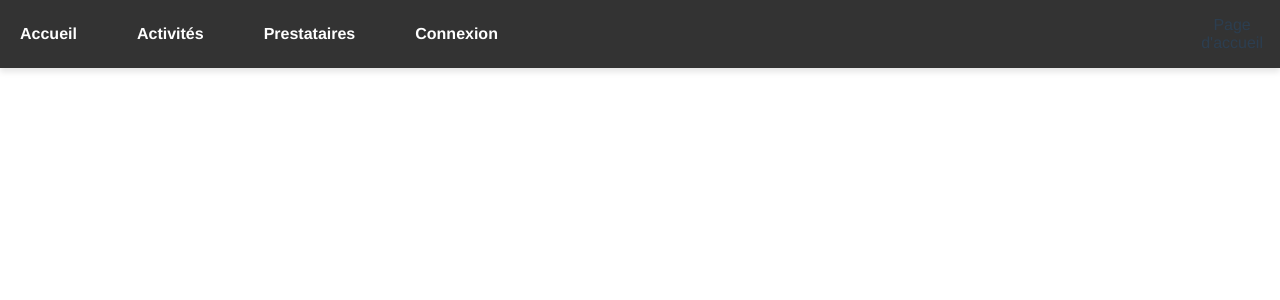
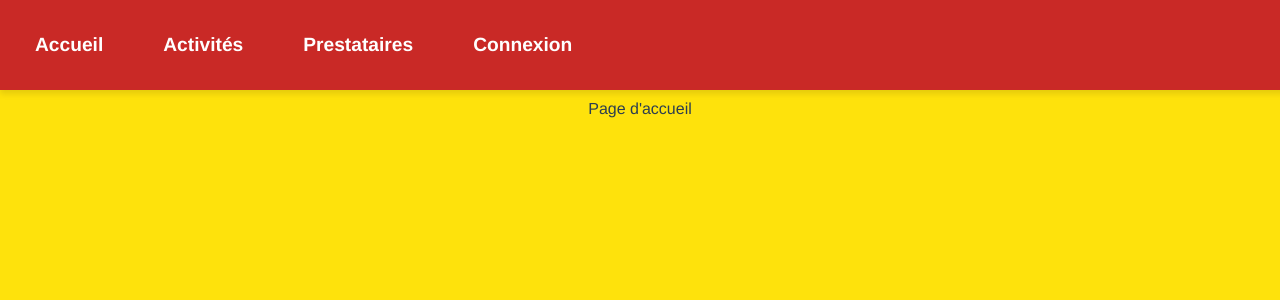
Before and after one commit to sbonnin3/sae, a Vue app: page /Accueil in a window 1280 px wide. Shown: the top 300 px of the page. Built offline with nearby package versions, Linux system fonts and the light colour scheme.

Commit message:
Page template

```diff
--- a/package.json
+++ b/package.json
@@ -10,7 +10,8 @@
   "dependencies": {
     "core-js": "^3.8.3",
     "vue": "^2.6.14",
-    "vue-router": "^3.6.5"
+    "vue-router": "^3.6.5",
+    "vuex": "^3.6.2"
   },
   "devDependencies": {
     "@babel/core": "^7.12.16",
--- a/src/App.vue
+++ b/src/App.vue
@@ -1,26 +1,61 @@
 <template>
   <div id="app">
     <NavBar :links="navLinks" />
+    <router-view></router-view>
   </div>
 </template>
 
 <script>
+import { mapActions } from 'vuex';
 import NavBar from "@/components/NavBar.vue";
+
 export default {
   name: 'App',
   components: {
     NavBar,
+  },
+  data() {
+    return {
+      navLinks: [
+        { name: "Accueil", path: "/Accueil" },
+        { name: "Activités", path: "/Activites" },
+        { name: "Prestataires", path: "/Prestataires" },
+        { name: "Connexion", path: "/Connexion" }
+      ]
+    };
+  },
+  methods: {
+    ...mapActions(['getAllTournois']),
+  },
+  mounted() {
+    this.getAllTournois();
   }
 }
 </script>
 
 <style>
+html, body {
+  margin: 0;
+  padding: 0;
+  height: 100%;
+  width: 100%;
+  background-color: #fee20c;
+}
+
 #app {
   font-family: Avenir, Helvetica, Arial, sans-serif;
   -webkit-font-smoothing: antialiased;
   -moz-osx-font-smoothing: grayscale;
   text-align: center;
   color: #2c3e50;
-  margin-top: 60px;
+  margin-top: 100px;
+  background-color: #fee20c;
+  min-height: 100vh;
+  padding-bottom: 20px;
+}
+
+body {
+  width: 100vw;
+  overflow-x: hidden;
 }
 </style>
--- a/src/components/NavBar.vue
+++ b/src/components/NavBar.vue
@@ -6,17 +6,16 @@
                     <a href="/Accueil" class="nav-link">Accueil</a>
                 </li>
                 <li class="nav-item">
-            <a href="/Accueil" class="nav-link">Activités</a>
+                    <a href="/Activites" class="nav-link">Activités</a>
                 </li>
                 <li class="nav-item">
-            <a href="#" class="nav-link">Prestataires</a>
+                    <a href="/Prestataires" class="nav-link">Prestataires</a>
                 </li>
                 <li class="nav-item">
-            <a href="#" class="nav-link">Connexion</a>
+                    <a href="/Connexion" class="nav-link">Connexion</a>
                 </li>
             </ul>
         </div>
-      <router-view></router-view>
     </nav>
 </template>
 
@@ -27,30 +26,31 @@
 </script>
 
 <style scoped>
-  /* Reset margin and padding */
-  body, html {
+body,
+html {
     margin: 0;
     padding: 0;
     width: 100%;
     height: 100%;
 }
 
-  /* Container styles */
 .navbar {
-    width: 100vw; /* Full viewport width */
+  width: 100vw;
   background-color: #333;
-    padding: 0; /* Remove padding to ensure full width coverage */
   display: flex;
-    justify-content: space-between;
   align-items: center;
   box-shadow: 0 4px 6px rgba(0, 0, 0, 0.1);
-    position: fixed; /* Keep navbar at the top */
+  position: fixed; /* Fix the navbar at the top */
   top: 0;
   left: 0;
-    z-index: 1000; /* Ensure it's on top of other content */
+  height: 60px; /* Fixing the height */
+  z-index: 1000;
+  background-color: #c92926; /* Couleur de fond de la navbar */
+    padding: 15px;
+    justify-content: center;
 }
 
-  /* Make sure navbar covers the full width */
+
 .nav-container {
     display: flex;
     justify-content: flex-start;
@@ -58,7 +58,6 @@
     padding: 0;
 }
 
-  /* List and items */
 .nav-list {
     display: flex;
     list-style-type: none;
@@ -75,7 +74,6 @@
     margin-right: 0;
 }
 
-  /* Links */
 .nav-link {
     color: white;
     text-decoration: none;
@@ -83,15 +81,16 @@
     font-weight: bold;
     transition: background-color 0.3s ease, color 0.3s ease;
     border-radius: 5px;
+    color: white;
+    text-decoration: none;
+    font-size: 1.2em;
 }
 
-  /* Hover effects */
 .nav-link:hover {
     background-color: #555;
     color: #fff;
 }
 
-  /* Active link style */
 .nav-link.active {
     background-color: #666;
     color: #fff;
--- /dev/null
+++ b/src/datasource/data.js
@@ -0,0 +1,28 @@
+export const tournois = [
+    {
+      _id: "000001",
+      nom: "Corn Hole",
+      prix: 10,
+      lieu: "Place du drapeau",
+      dates: {
+        mois: 7,
+        jour: 16,
+        heures: 14,
+        min: 30,
+      },
+      image: "https://media.istockphoto.com/id/163927154/vector/cornhole.jpg?s=612x612&w=0&k=20&c=Th_Y1uhNzjxD7J4NKLg4JpTg4jt9EMrQox9moD5ryLc=" // Chemin vers l'image
+    },
+    {
+      _id: "000002",
+      nom: "Basketball",
+      prix: 15,
+      lieu: "Stade municipal",
+      dates: {
+        mois: 8,
+        jour: 20,
+        heures: 16,
+        min: 0,
+      },
+      image: "https://prod-printler-front-as.azurewebsites.net/media/photo/134290.jpg?mode=crop&width=727&height=1024&rnd=0.0.1" // Chemin vers l'image
+    }
+  ];
--- a/src/main.js
+++ b/src/main.js
@@ -1,10 +1,12 @@
 import Vue from 'vue'
 import App from './App.vue'
 import router from './router/index.js'
+import store from './store' // Assure-toi que le store est importé
 
 Vue.config.productionTip = false
 
 new Vue({
   router,
+  store, // Ajoute le store ici
   render: h => h(App),
 }).$mount('#app')
--- a/src/router/index.js
+++ b/src/router/index.js
@@ -1,6 +1,9 @@
 import Vue from 'vue';
 import VueRouter from 'vue-router';
 import Accueil from '../views/Accueil.vue';
+import Activites from '../views/Activites.vue';
+import Prestataires from '../views/Prestataires.vue';
+import Connexion from '../views/Connexion.vue';
 
 Vue.use(VueRouter);
 
@@ -9,6 +12,21 @@ const routes = [
     path: "/Accueil",
     name: "Accueil",
     component: Accueil,
+  },
+  {
+    path: "/Activites",
+    name: "Activites",
+    component: Activites,
+  },
+  {
+    path: "/Prestataires",
+    name: "Prestataires",
+    component: Prestataires,
+  },
+  {
+    path: "/Connexion",
+    name: "Connexion",
+    component: Connexion,
   },
   {
     path: "/",
--- /dev/null
+++ b/src/services/tournoisService.js
@@ -0,0 +1,6 @@
+// Assure-toi que le service est bien défini
+import { tournois } from '../datasource/data.js';
+
+export function getAllTournois() {
+  return { error: 0, data: tournois };
+}
--- /dev/null
+++ b/src/store/index.js
@@ -0,0 +1,32 @@
+import Vue from 'vue';
+import Vuex from 'vuex';
+import { getAllTournois } from '@/services/tournoisService'; // Assure-toi que c'est bien importé
+
+Vue.use(Vuex);
+
+export default new Vuex.Store({
+    state: {
+        tournois: [], // Initialement un tableau vide
+    },
+    mutations: {
+        SET_TOURNOIS(state, tournois) {
+            state.tournois = tournois; // Mets à jour l'état avec les tournois
+        }
+    },
+    actions: {
+        async getAllTournois({ commit }) {
+            try {
+                const response = await getAllTournois();
+                console.log('Tournois récupérés :', response.data); // Ajoute un log ici
+                if (response.error === 0) {
+                    commit('SET_TOURNOIS', response.data);
+                }
+            } catch (error) {
+                console.error("Erreur lors de la récupération des tournois :", error);
+            }
+        }
+    },
+    getters: {
+        tournois: state => state.tournois, // Getter pour accéder aux tournois depuis les composants
+    }
+});
--- /dev/null
+++ b/src/views/Activites.vue
@@ -0,0 +1,88 @@
+<template>
+    <div class="tournois-container">
+        <p>Page d'activités</p>
+        <div v-if="tournois.length">
+            <!-- Affichage des tournois sous forme de cartes -->
+            <div v-for="tournoi in tournois" :key="tournoi._id" class="card">
+                <img :src="getImage(tournoi)" alt="Image du tournoi" class="card-image" />
+                <div class="card-content">
+                    <h2 class="card-title">{{ tournoi.nom }}</h2>
+                    <p class="card-location">{{ tournoi.lieu }}</p>
+                    <p class="card-date">{{ formatDate(tournoi.dates) }}</p>
+                    <p class="card-price">Prix: {{ tournoi.prix }}€</p>
+                </div>
+            </div>
+        </div>
+        <p v-else>Aucun tournoi disponible.</p>
+    </div>
+</template>
+
+<script>
+import { mapState } from 'vuex';
+
+export default {
+    name: "PageActivites",
+    computed: {
+        ...mapState(['tournois']),
+    },
+    methods: {
+        formatDate(dates) {
+            const day = dates.jour.toString().padStart(2, '0');
+            const month = dates.mois.toString().padStart(2, '0');
+            const hours = dates.heures.toString().padStart(2, '0');
+            const minutes = dates.min.toString().padStart(2, '0');
+            return `${day}/${month} à ${hours}h${minutes}`;
+        },
+        getImage(tournoi) {
+            // Retourne l'image définie dans les données du tournoi, ou une image par défaut si aucune n'est définie
+            return tournoi.image ? tournoi.image : 'https://via.placeholder.com/300x200.png?text=Tournoi';
+        },
+    }
+}
+</script>
+
+<style scoped>
+.tournois-container {
+    display: flex;
+    flex-wrap: wrap;
+    justify-content: center;
+    gap: 20px;
+}
+
+.card {
+    background-color: #fff;
+    border-radius: 10px;
+    box-shadow: 0 4px 8px rgba(0, 0, 0, 0.1);
+    width: 300px;
+    overflow: hidden;
+    text-align: center;
+    transition: transform 0.3s ease;
+}
+
+.card:hover {
+    transform: scale(1.05);
+}
+
+.card-image {
+    width: 100%;
+    height: 200px;
+    object-fit: cover;
+}
+
+.card-content {
+    padding: 15px;
+}
+
+.card-title {
+    font-size: 1.5em;
+    margin: 10px 0;
+}
+
+.card-location,
+.card-date,
+.card-price {
+    font-size: 1em;
+    color: #555;
+    margin: 5px 0;
+}
+</style>
--- /dev/null
+++ b/src/views/Connexion.vue
@@ -0,0 +1,17 @@
+<template>
+    <div>
+        <p>Page de connexion</p>
+    </div>
+</template>
+
+<script>
+export default {
+    // eslint-disable-next-line
+    name: "Connexion",
+    components: {
+    },
+}
+</script>
+
+<style scoped>
+</style>
--- /dev/null
+++ b/src/views/Prestataires.vue
@@ -0,0 +1,17 @@
+<template>
+    <div>
+        <p>Page prestataires</p>
+    </div>
+</template>
+
+<script>
+export default {
+    // eslint-disable-next-line
+    name: "Prestataires",
+    components: {
+    },
+}
+</script>
+
+<style scoped>
+</style>
```
Also changed, not shown: src/datasource/controller.js (added, +9 -0 lines), 1 other file (tests, documents, lock files or other folders). Lines whose indentation alone changed are shown as unchanged.
